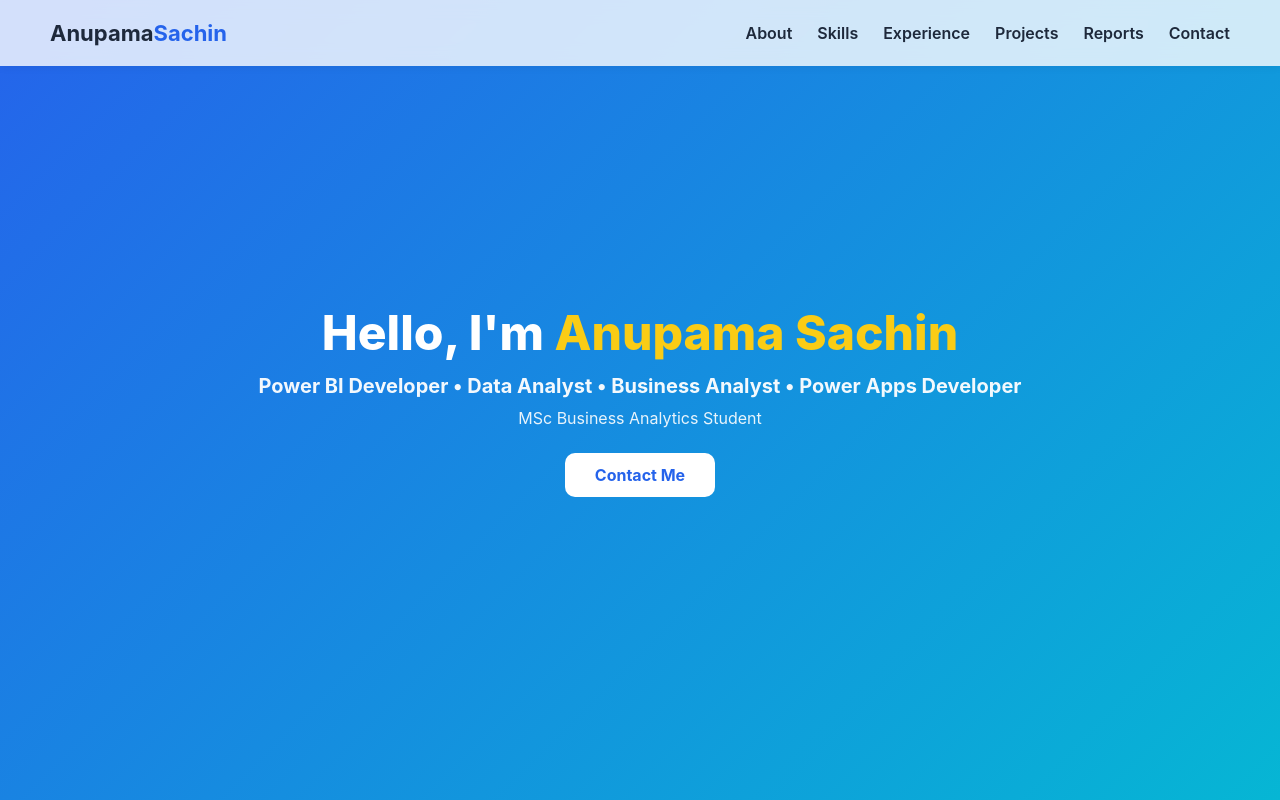
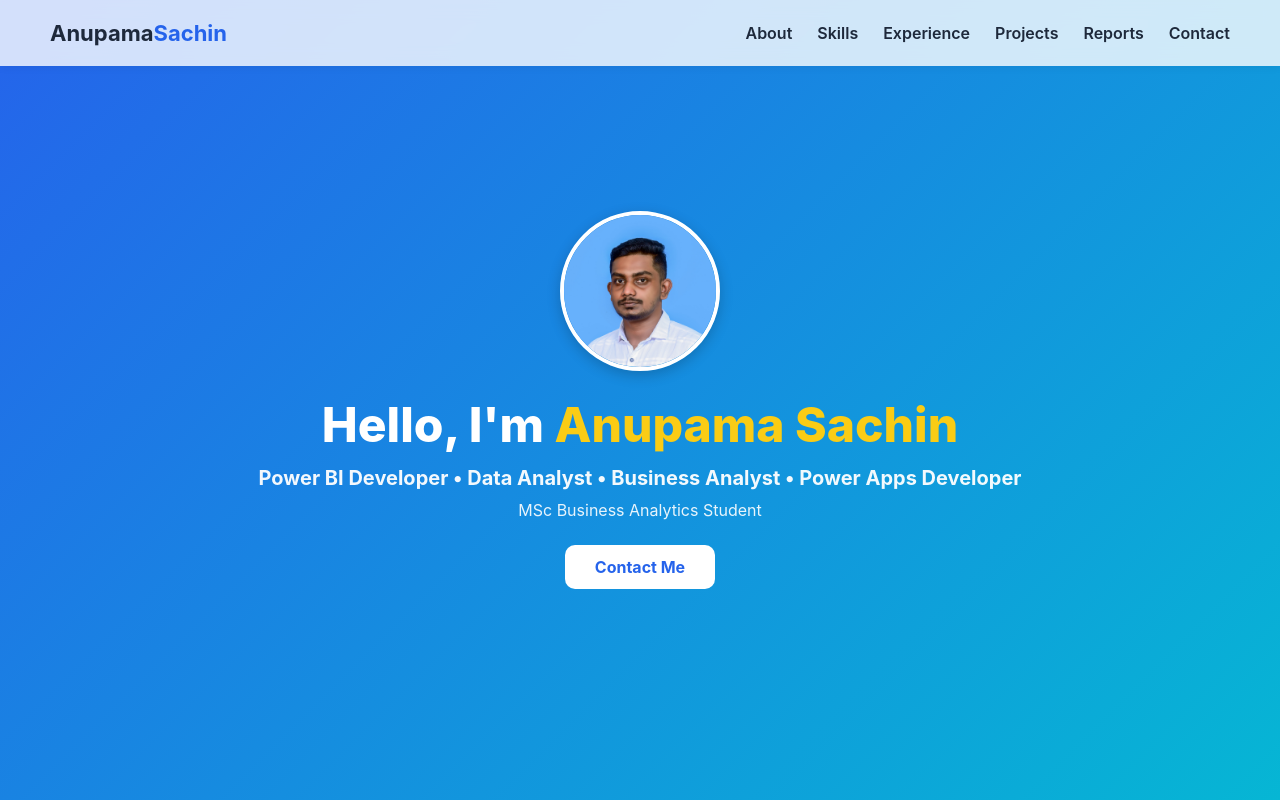
Before and after one commit to anupamasachinp/anupamasachin.github.io, a plain HTML site: page index.html in a window 1280 px wide. Shown: the top 800 px of the page. Drawn offline with Linux system fonts and the light colour scheme.

Commit message:
Update index.html
add profile photo

```diff
--- a/index.html
+++ b/index.html
@@ -26,6 +26,7 @@
 
 <section class="hero">
     <div class="hero-content fade-in">
+        <img src="profile.jpg" class="profile-photo" alt="Anupama Sachin">
         <h1>Hello, I'm <span>Anupama Sachin</span></h1>
         <h3>Power BI Developer • Data Analyst • Business Analyst • Power Apps Developer</h3>
         <p>MSc Business Analytics Student </p>
```
